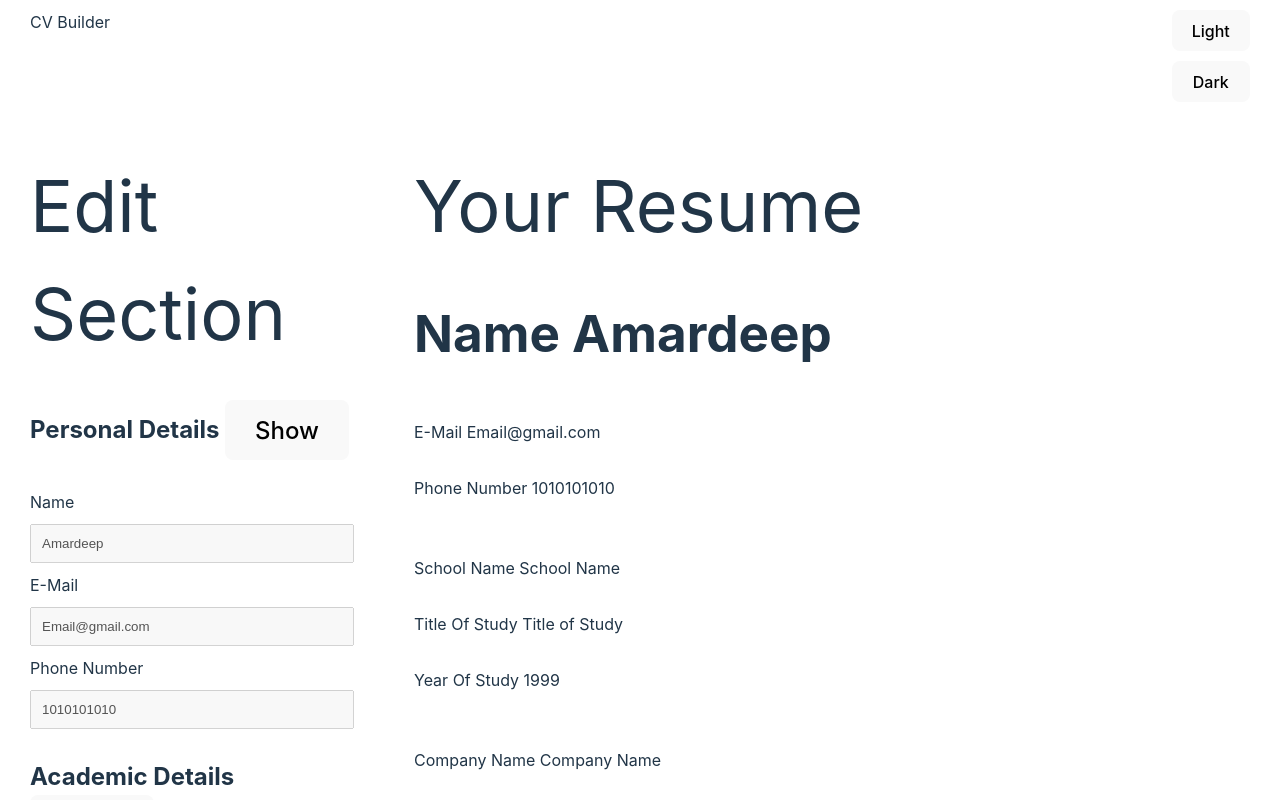
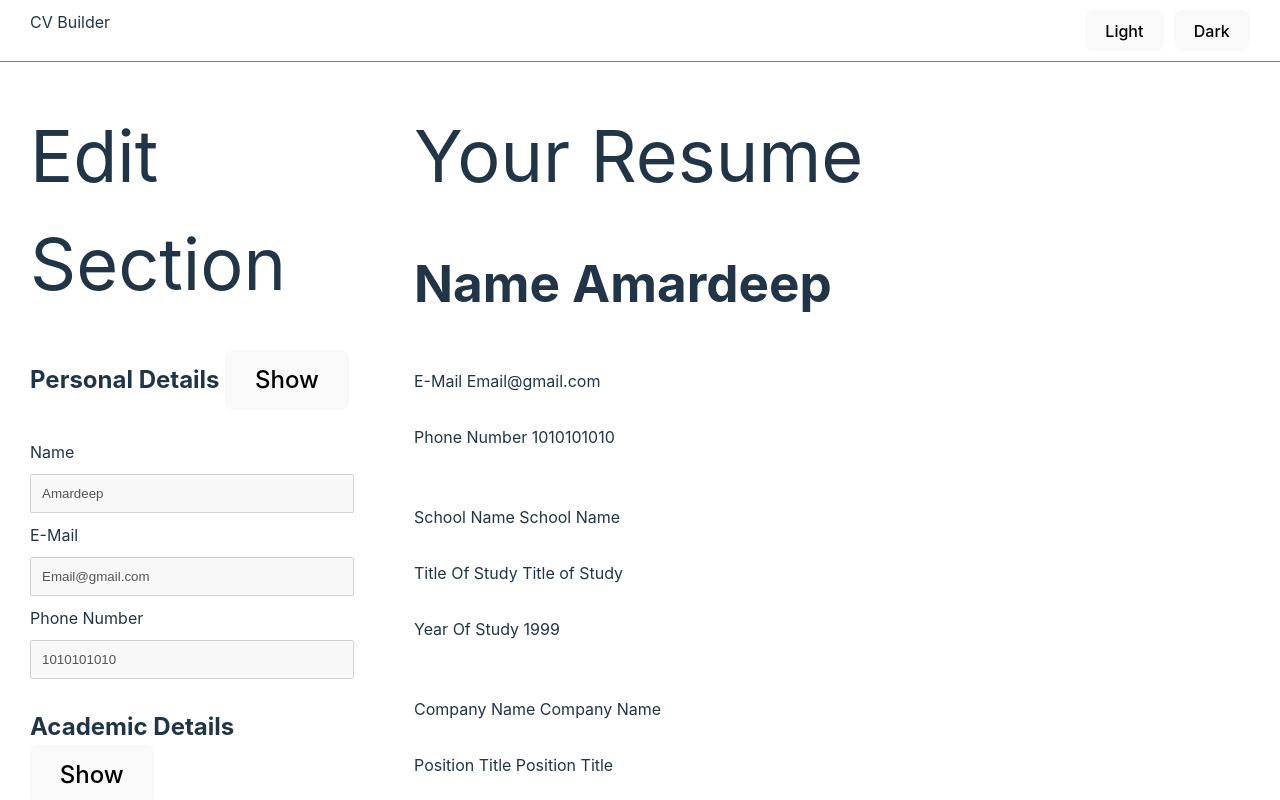
Before and after one commit to amardeeep/cvApp, a React (Vite) app: page / in a window 1280 px wide. Shown: the top 800 px of the page. Built offline with nearby package versions, Linux system fonts and the light colour scheme.

Commit message:
Make nav sticky

```diff
--- a/src/nav.css
+++ b/src/nav.css
@@ -1,7 +1,15 @@
 nav{
     display: flex;
+    position:sticky;
+    top: 0;
     flex-direction: row;
     min-width: 90%;
     justify-content: space-between;
     padding: 10px 30px;
+    min-height: 0.5rem;
+    border-bottom: 1px solid grey;
 }
+.themeToggleButtons{
+    display: flex;
+    flex-direction: row;
+}
--- a/src/section.css
+++ b/src/section.css
@@ -3,7 +3,6 @@
     flex-direction: column;
     min-width: 30%;
     gap: 10px;
-    justify-content: center;
     padding: 30px;
 }
 .display{
```
